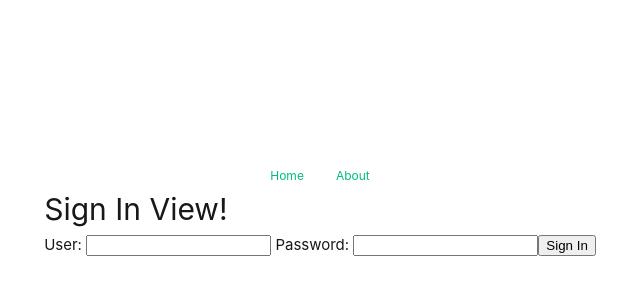
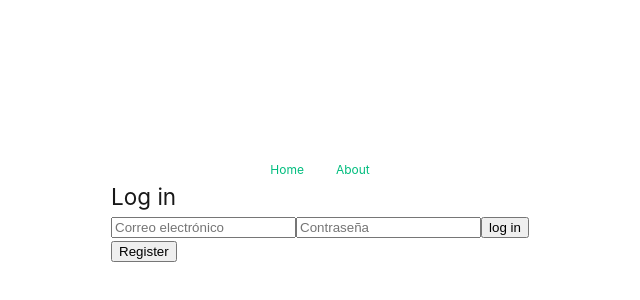
Before and after one commit to vibekeex3/TO-DO-List, a Vue app: page /signin in a window 1280 px wide. Shown: the part 204-504 px from the top of the page, without its empty margins (320-960 px from the left). Built offline with nearby package versions, Linux system fonts and the light colour scheme.

Commit message:
tasks add and delete

```diff
--- a/src/api/supabase.js
+++ b/src/api/supabase.js
@@ -1,7 +1,6 @@
 const API_KEY =
-  'eyJhbGciOiJIUzI1NiIsInR5cCI6IkpXVCJ9.eyJpc3MiOiJzdXBhYmFzZSIsInJlZiI6IndwenJhc2xod2R2ZG9pa2FrdWZoIiwicm9sZSI6ImFub24iLCJpYXQiOjE3MTA4NzkwMzMsImV4cCI6MjAyNjQ1NTAzM30.nqfuLRg_URrz3x0fMBw3CPj1YV9QCdedHkNief23aU4'
-
-const PROJECT_URL = 'https://wpzraslhwdvdoikakufh.supabase.co'
+  'eyJhbGciOiJIUzI1NiIsInR5cCI6IkpXVCJ9.eyJpc3MiOiJzdXBhYmFzZSIsInJlZiI6InpsdHNjdnBlZ2F2YWxmaXBpbHR1Iiwicm9sZSI6ImFub24iLCJpYXQiOjE3MTA4NzkwMzgsImV4cCI6MjAyNjQ1NTAzOH0.OtQVLrGZwnj9Kslj9nMC74uOpD4uQNQUdxojbmVcf3w'
+const PROJECT_URL = 'https://zltscvpegavalfipiltu.supabase.co'
 
 import { createClient } from '@supabase/supabase-js'
 
--- a/src/api/tasksApi.js
+++ b/src/api/tasksApi.js
@@ -1,11 +1,34 @@
 import { supabase } from '@/api/supabase'
 
+const TABLE_NAME = 'tasks'
+
 export const fetchAllTasks = async () => {
-  const { data, error } = await supabase.from('tasks').select('*')
+  const { data, error } = await supabase.from(TABLE_NAME).select('*')
 
   if (error) {
     throw new Error(error.message)
   }
-
   return data
 }
+
+
+
+
+
+// crear tarea
+export const createTask = async (task) => {
+  const { error, data } = await supabase.from(TABLE_NAME).insert(task).select()
+  if (error) {
+    throw new Error(error.message)
+  }
+  return data[0]
+}
+
+//eliminar tarea
+export const deleteSingleTask = async (task) => {
+  const { error } = await supabase.from(TABLE_NAME).delete().eq('id', task)
+  if (error) {
+    throw new Error(error.message)
+  }
+  return true
+}
--- a/src/router/index.js
+++ b/src/router/index.js
@@ -14,7 +14,7 @@ const router = createRouter({
     {
       path: '/signin',
       name: 'signin',
-      component: () => import('@/views/SignInView.vue')
+      component: () => import('../views/SignInView.vue')
     },
     {
       path: '/about',
@@ -26,16 +26,15 @@ const router = createRouter({
 
 router.beforeEach(async (to, from, next) => {
   const userStore = useUserStore()
-
   if (userStore.user === undefined) {
     await userStore.fetchUser()
   }
-
-  if (userStore.user === null && to.name !== 'signin') {
-    next({ name: 'signin' })
+  if (to.name === 'login' && userStore.user) {
+    next('/')
+  } else if (to.name !== 'login' && to.meta.requiresAuth && !userStore.user) {
+    next('/login')
   } else {
     next()
   }
 })
-
 export default router
--- a/src/stores/tasksStore.js
+++ b/src/stores/tasksStore.js
@@ -1,6 +1,8 @@
 import { ref } from 'vue'
 import { defineStore } from 'pinia'
-import { fetchAllTasks } from '@/api/tasksApi'
+import { fetchAllTasks, createTask, deleteSingleTask } from '@/api/tasksApi'
+import { useUserStore } from '@/stores/userStore'
+
 
 export const useTasksStore = defineStore('tasks', () => {
   // State
@@ -9,9 +11,30 @@ export const useTasksStore = defineStore('tasks', () => {
   // Getters
 
   // Actions
-  function fetchTasks() {
+ async function fetchTasks() {
     try {
-      tasks.value = fetchAllTasks()
+      tasks.value = await fetchAllTasks()
+    } catch (error) {
+      console.error(error)
+    }
+  }
+
+  async function createNewTask(task) {
+    const userStore = useUserStore()
+    try {
+      const newTask = await createTask({
+        title: task,
+        user_id: userStore.user.id
+      })
+      tasks.value.push(newTask)
+    } catch (error) {
+      console.error(error)
+    }
+  }
+  async function deleteTask(taskId) {
+    try {
+      await deleteSingleTask(taskId)
+      tasks.value = tasks.value.filter((task) => taskId !== task.id)
     } catch (error) {
       console.error(error)
     }
@@ -22,6 +45,8 @@ export const useTasksStore = defineStore('tasks', () => {
     tasks,
     // Getters
     // Actions
-    fetchTasks
+    fetchTasks,
+    createNewTask,
+    deleteTask,
   }
 })
--- a/src/views/HomeView.vue
+++ b/src/views/HomeView.vue
@@ -1,11 +1,62 @@
 <script setup>
+import { useTasksStore } from '@/stores/tasksStore'
+import { storeToRefs } from 'pinia'
+import { onMounted, ref } from 'vue'
+const tasksStore = useTasksStore()
+const { tasks } = storeToRefs(tasksStore)
+const taskTitle = ref('')
+//Agregamos una tarea
+const _addTask = async () => {
+  await tasksStore.createNewTask(taskTitle.value)
+  taskTitle.value = ''
+}
+//Eliminamos una tarea
+const _deleteTask = async (taskId) => {
+  await tasksStore.deleteTask(taskId)
+}
+//Marcamos una tarea lista
+const _isComplete = async (taskId) => {
+  await tasksStore.completeTask(taskId)
+}
+// editamos la tarea
+const _editTask = async (task) => {
+  try {
+    await tasksStore.updateTask(task)
+    console.log('Tarea actualizada !!')
+  } catch (error) {
+    console.error('Error al actualizar la tarea....', error)
+  }
+}
+onMounted(() => {
+  tasksStore.fetchTasks()
+})
 </script>
+<template>
+	<section>
+	  <h1>Home view</h1>
+	  <span>Task: {{ tasks.length }}</span>
+	  <li v-for="task in tasks" :key="task.id">
+		<input type="text" v-model="task.title" />
 
-<template>
-	<main>
-		<h1>Home View!</h1>
-	</main>
-</template>
+		<button  @click="_deleteTask(task.id)" >Delete</button>
+      <button @click="_editTask(task.id)" >Edit</button>
+      <button  @click="_isComplete(task.id)" >Done</button>
+	  </li>
+
+	  <div>
+		<label>
+		  <input type="text" v-model="taskTitle" />
+		</label>
+		<button @click="_addTask">Add Task</button>
+	  </div>
+	</section>
+  </template>
+
+
 
 <style scoped>
+
+* {
+background-color: darksalmon;
+}
 </style>
--- a/src/views/SignInView.vue
+++ b/src/views/SignInView.vue
@@ -1,32 +1,56 @@
 <script setup>
 import { ref } from 'vue'
 import { useUserStore } from '@/stores/userStore'
-
+import { useRouter } from 'vue-router'
+const router = useRouter()
 const userStore = useUserStore()
-
-const user = ref('')
-const password = ref('')
-
-const signIn = () => {
-	userStore.signIn(user.value, password.value)
+// Variables de referencia
+const signTypeLogin = ref(true)
+const loginUser = ref('')
+const loginPassword = ref('')
+const registerEmail = ref('')
+const registerPassword = ref('')
+const errorMessage = ref(null)
+//registrar un nuevo usuario
+const register = async () => {
+  try {
+    errorMessage.value = null
+    await userStore.signUp(registerEmail.value, registerPassword.value)
+    router.push({ name: 'tasks' })
+  } catch (error) {
+    errorMessage.value = error.message
+  }
+}
+//Iniciar sesión
+const signIn = async () => {
+  try {
+    await userStore.signIn(loginUser.value, loginPassword.value)
+    router.push({ name: 'tasks' })
+  } catch (error) {
+    console.error(error)
+  }
+}
+const _changeSignType = () => {
+  signTypeLogin.value = !signTypeLogin.value
 }
 </script>
-
 <template>
-	<main>
-		<h1>Sign In View!</h1>
-		<label>
-			User:
-			<input type="text" v-model="user" />
-		</label>
-		<label>
-			Password:
-			<input type="password" v-model="password" />
-		</label>
-
-		<button @click="signIn">Sign In</button>
-	</main>
+  <div>
+    <!--inicio de sesión -->
+    <div v-if="signTypeLogin">
+      <h2>Log in</h2>
+      <input v-model="loginUser" type="email" placeholder="Correo electrónico" />
+      <input v-model="loginPassword" type="password" placeholder="Contraseña" />
+      <button @click="signIn">log in</button>
+    </div>
+    <!--registro de usuario -->
+    <div v-else>
+      <h2>Register</h2>
+      <input v-model="registerEmail" type="email" placeholder="Correo electrónico" />
+      <input v-model="registerPassword" type="password" placeholder="Contraseña" />
+      <button @click="register">Registrar</button>
+    </div>
+    <button @click="_changeSignType">Register</button>
+  </div>
 </template>
-
-<style scoped>
-</style>
+<style scoped></style>
```
